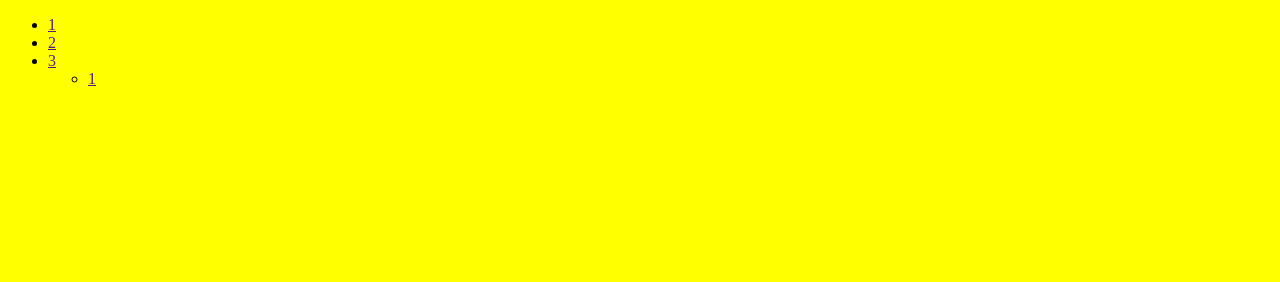
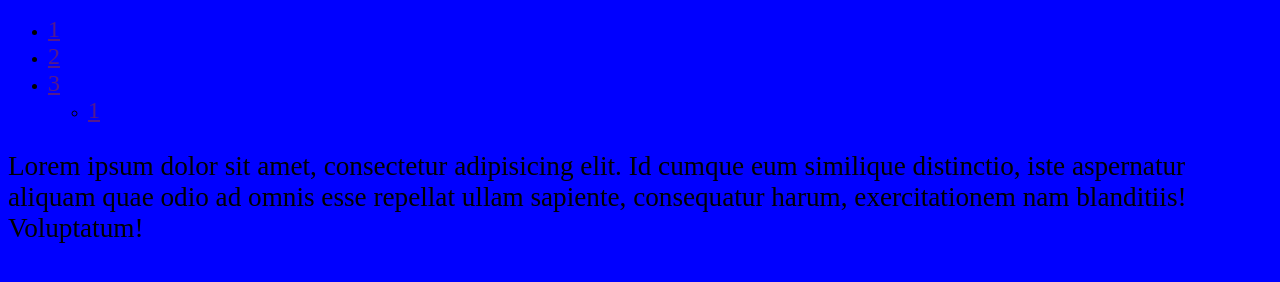
Before and after one commit to Yarolsav/mytest, a plain HTML site: page index.html in a window 1280 px wide. Drawn offline with Linux system fonts and the light colour scheme.

Commit message:
my another change

```diff
--- a/index.html
+++ b/index.html
@@ -15,6 +15,7 @@
 				<li><a href="">1</a></li>
 			</ul>
 		</ul>
+		<p>Lorem ipsum dolor sit amet, consectetur adipisicing elit. Id cumque eum similique distinctio, iste aspernatur aliquam quae odio ad omnis esse repellat ullam sapiente, consequatur harum, exercitationem nam blanditiis! Voluptatum!</p>
 	</header>
 </body>
 </html>
--- a/style.css
+++ b/style.css
@@ -1,3 +1,10 @@
 body {
-	background: yellow;
+	background: blue;
 }
+
+li > * {
+	font-size: 1.5em;
+}
+p {
+	font-size: 1.7em;
+}
```
